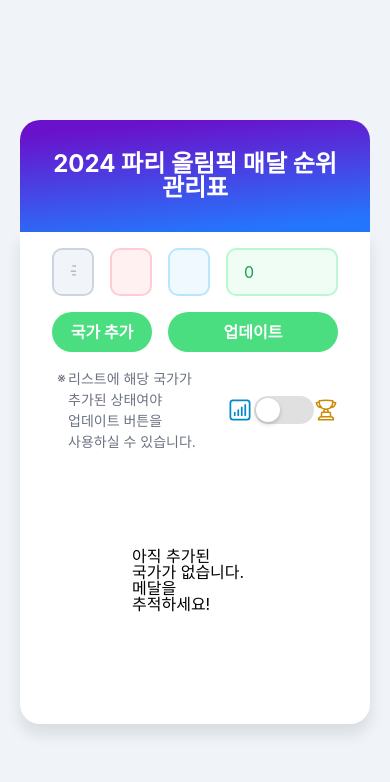
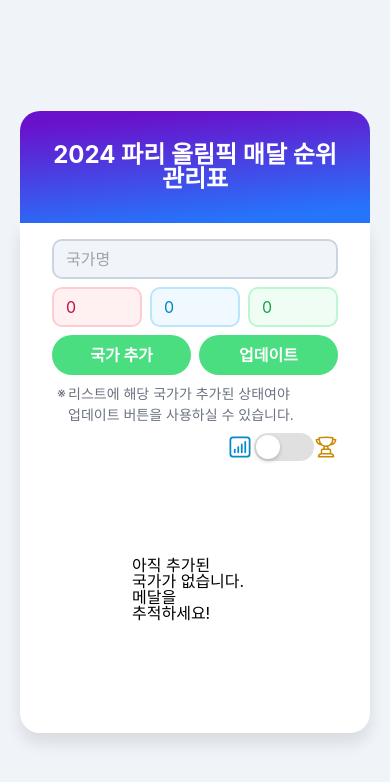
Before and after one commit to sum529-create/paris-medal-tracker, a React (Vite) app: page / in a window 390 px wide. Shown: the top 782 px of the page. Built offline with nearby package versions, Linux system fonts and the light colour scheme.

Commit message:
styles: 모바일 UI 사이즈 반영

```diff
--- a/src/assets/styles/button.css
+++ b/src/assets/styles/button.css
@@ -29,3 +29,9 @@
 .actionButton:hover {
   background-color: #f1f5f9;
 }
+
+@media (max-width: 768px){
+  .form-button{
+    grid-column: span 3;
+  }
+}
--- a/src/assets/styles/input.css
+++ b/src/assets/styles/input.css
@@ -30,3 +30,15 @@
   background-color: #f0fdf4;
   color: #16a34a;
 }
+
+@media (max-width: 768px){
+  .input-format {
+    padding: 8px 12px;
+  }
+  .input-main{
+    grid-column: span 6;
+  }
+  .input-sub{
+    grid-column: span 2;
+  }
+}
--- a/src/components/common/InfoText.jsx
+++ b/src/components/common/InfoText.jsx
@@ -18,6 +18,9 @@ const InfoInnerText = styled.span`
     left: 5px;
     align-self: center;
   }
+  @media (max-width: 768px){
+    grid-column: span 6;
+  }
 `
 
 const InfoText = ({children}) => {
--- a/src/components/common/Toggle/Toggle.module.css
+++ b/src/components/common/Toggle/Toggle.module.css
@@ -39,3 +39,8 @@
 .toggleInput:checked+.toggleLabel::before {
   transform: translateX(32px);
 }
+@media (max-width: 768px) {
+  .toggleWrapper {
+    grid-column: span 6;
+  }
+}
--- a/src/components/olympic-medals/MedalInputForm.jsx
+++ b/src/components/olympic-medals/MedalInputForm.jsx
@@ -5,6 +5,10 @@ const Form = styled.form`
   display: grid;
   grid-template-columns: repeat(4, 1fr);
   gap: 16px;
+  @media (max-width: 768px) {
+   grid-template-columns: repeat(6, 1fr);
+   gap: 8px;
+ }
 `
 const MedalInputForm = ({handleSubmit, children}) => {
   return (
--- a/src/layouts/Header/Header.module.css
+++ b/src/layouts/Header/Header.module.css
@@ -4,10 +4,7 @@
   font-weight: bold;
   font-size: 1.5rem; /* 2xl */
   color: white;
-  padding-left: 0;
-  padding-right: 0;
-  padding-top: 2rem; /* 8 */
-  padding-bottom: 2rem; /* 8 */
+  padding: 2rem 1rem;
   border-radius: 1.25rem 1.25rem 0 0;
   background: linear-gradient(175deg, #6a11cb 10%, #2575fc 90%);
 }
```
